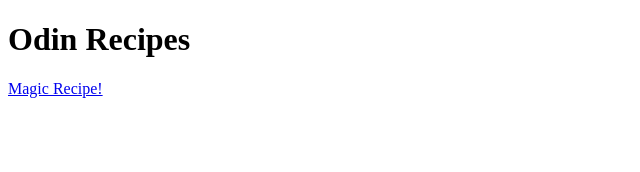
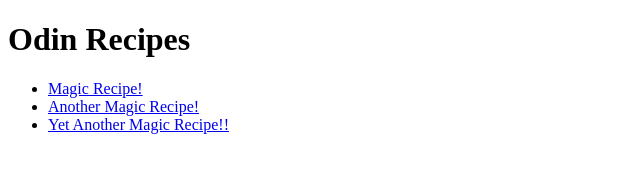
Before and after one commit to jateknight/odin-recipe, a plain HTML site: page index.html in a window 1280 px wide. Shown: the whole page, without its empty margins (0-640 px from the left). Drawn offline with Linux system fonts and the light colour scheme.

Commit message:
Add links to amagic and yamagic

```diff
--- a/index.html
+++ b/index.html
@@ -7,6 +7,11 @@
 
   <body>
     <h1>Odin Recipes</h1>
-    <a href="recipes/magic.html">Magic Recipe!</a>
+    <ul>
+    <li><a href="recipes/magic.html">Magic Recipe!</a></li>
+    <li><a href="recipes/amagic.html">Another Magic Recipe!</a></a></li>
+    <li><a href="recipes/yamagic.html">Yet Another Magic Recipe!!</a></li>
+
+    </ul>
   </body>
 </html>
```
